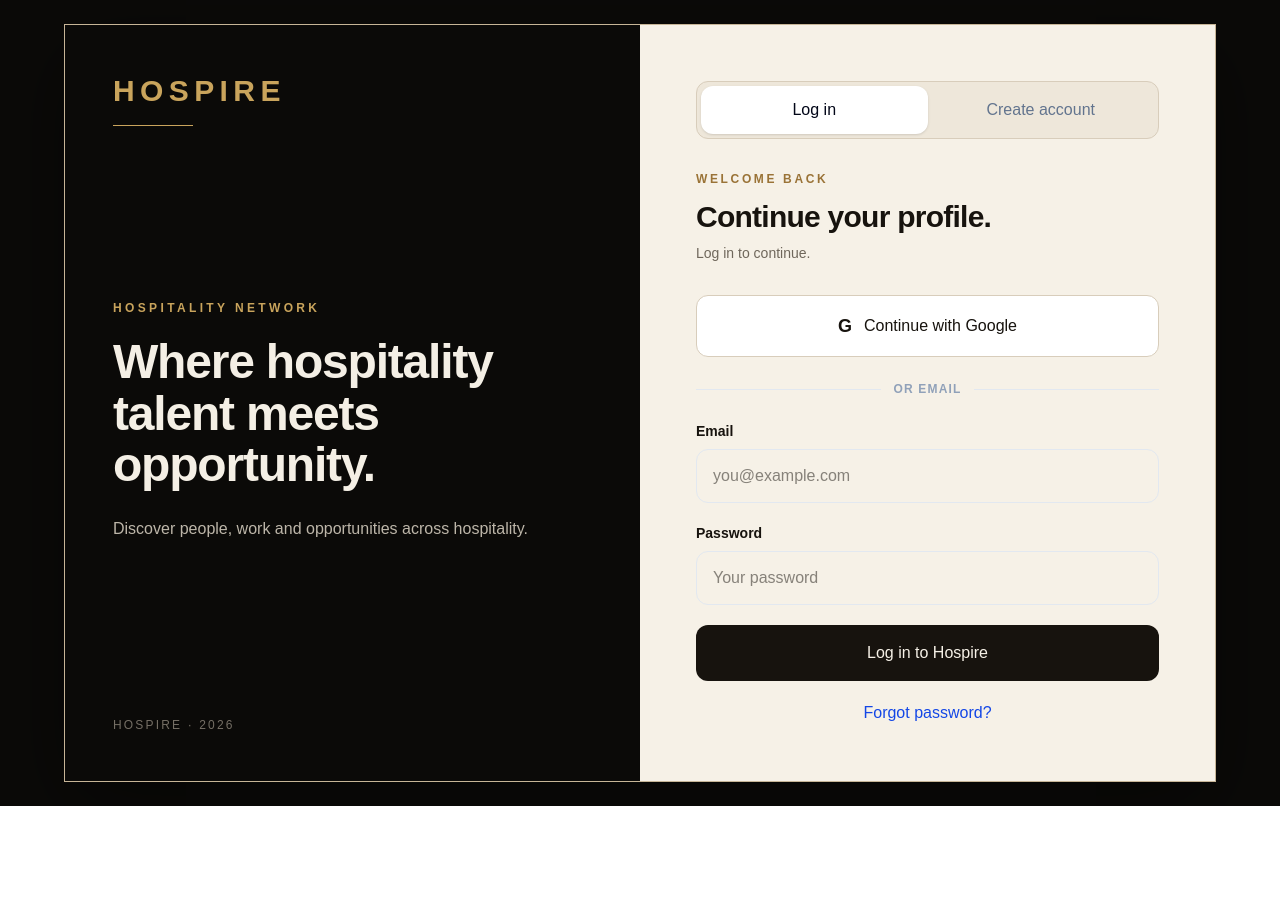
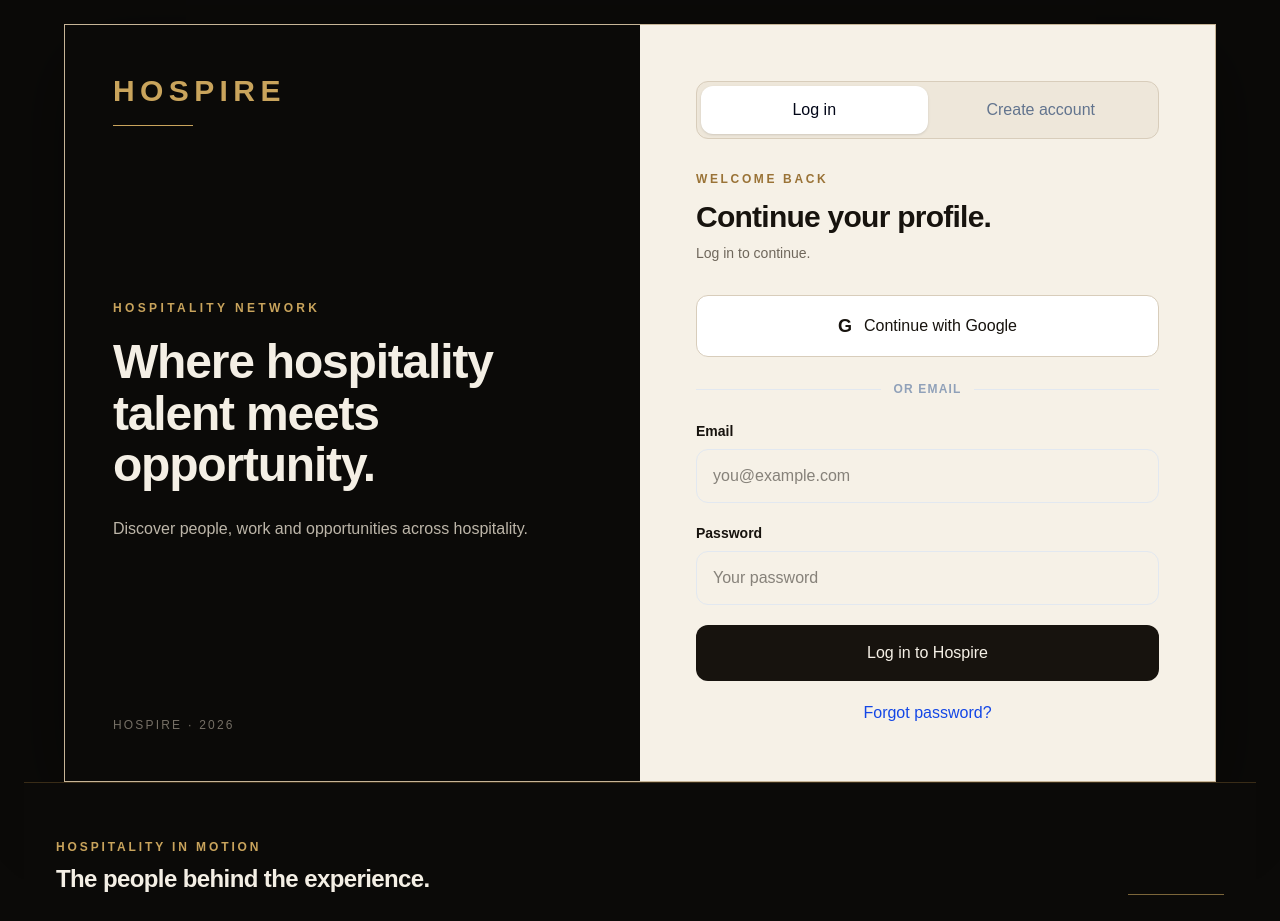
Before and after one commit to samayraa326-beep/hospire2, a Next.js app: page / in a window 1280 px wide. Shown: the top 921 px of the page. Before the commit the page ends 806 px from the top, so only its background shows below. Built offline with nearby package versions, Linux system fonts and the light colour scheme; no server answers; the database is empty; grey boxes are pictures that could not be loaded.

Commit message:
Add hospitality imagery to premium landing page

```diff
--- a/app/page.tsx
+++ b/app/page.tsx
@@ -5,6 +5,7 @@ import { useRouter } from "next/navigation";
 import Link from "next/link";
 import { createClient } from "../lib/supabase/client";
 import FeaturedTalent from "../components/FeaturedTalent";
+import HospitalityVisuals from "../components/HospitalityVisuals";
 
 type Mode = "login" | "signup";
 type Role = "candidate" | "employer";
@@ -156,6 +157,7 @@ export default function Home() {
           </div>
         </section>
       </div>
+      <HospitalityVisuals />
       <FeaturedTalent />
     </main>
   );
```
